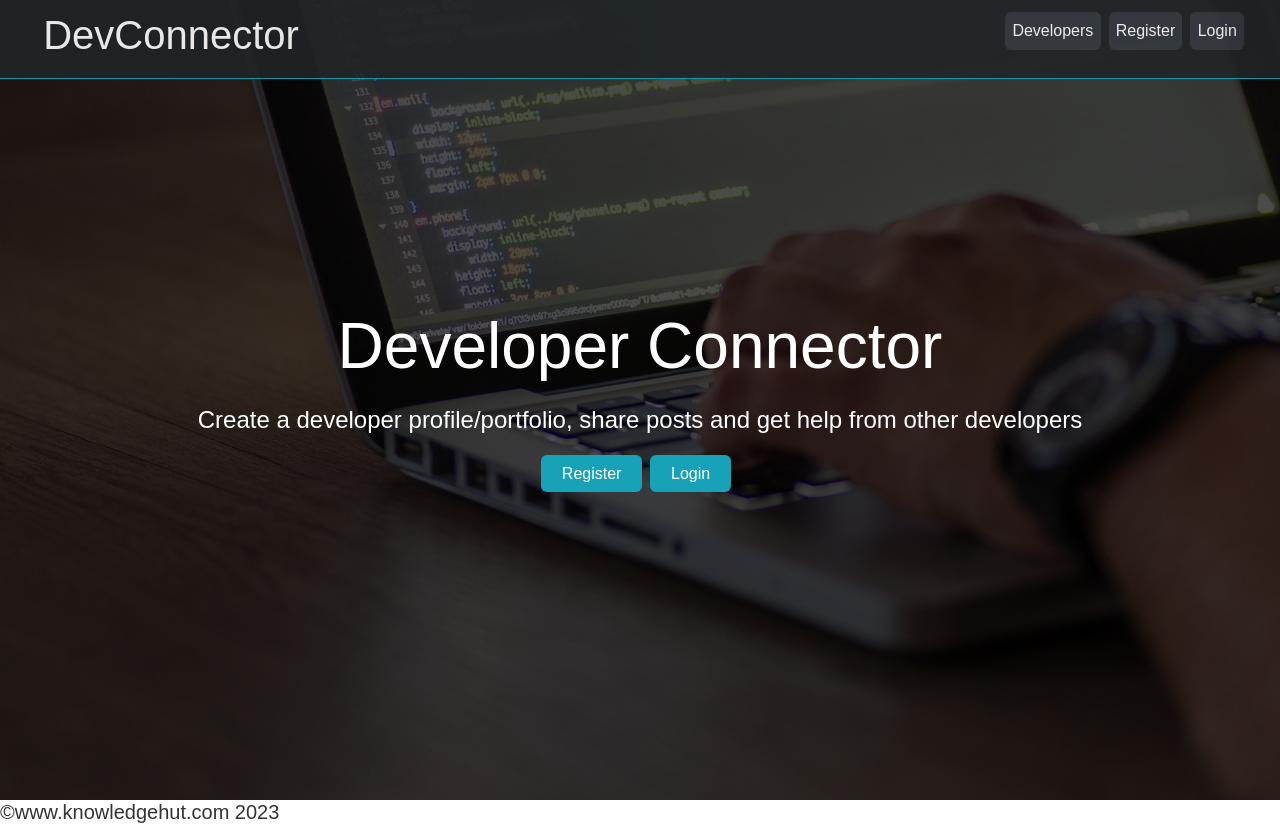
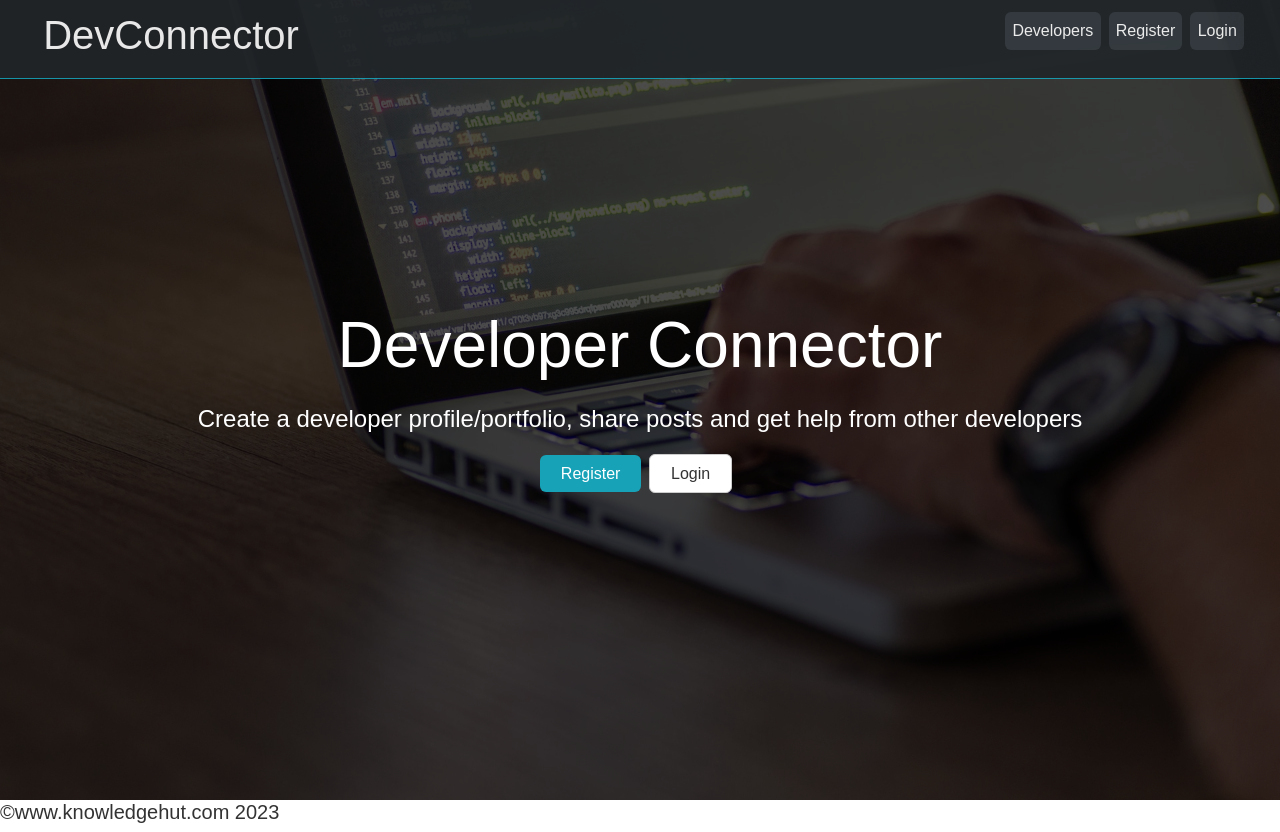
Before and after one commit to Amber-Lea-P/client, a React (Create React App) app: page / in a window 1280 px wide. Built offline with nearby package versions, Linux system fonts and the light colour scheme.

Commit message:
landing css page update

```diff
--- a/src/components/layouts/Landing.jsx
+++ b/src/components/layouts/Landing.jsx
@@ -16,7 +16,7 @@ export default class Landing extends Component {
 
                       <Link to="/register" class="btn btn-primary" >Register</Link>
 
-                      <Link to="/login" class="btn btn-primary">Login</Link>
+                      <Link to="/login" class="btn btn-white">Login</Link>
 
                     </div>
                 </div>
```
